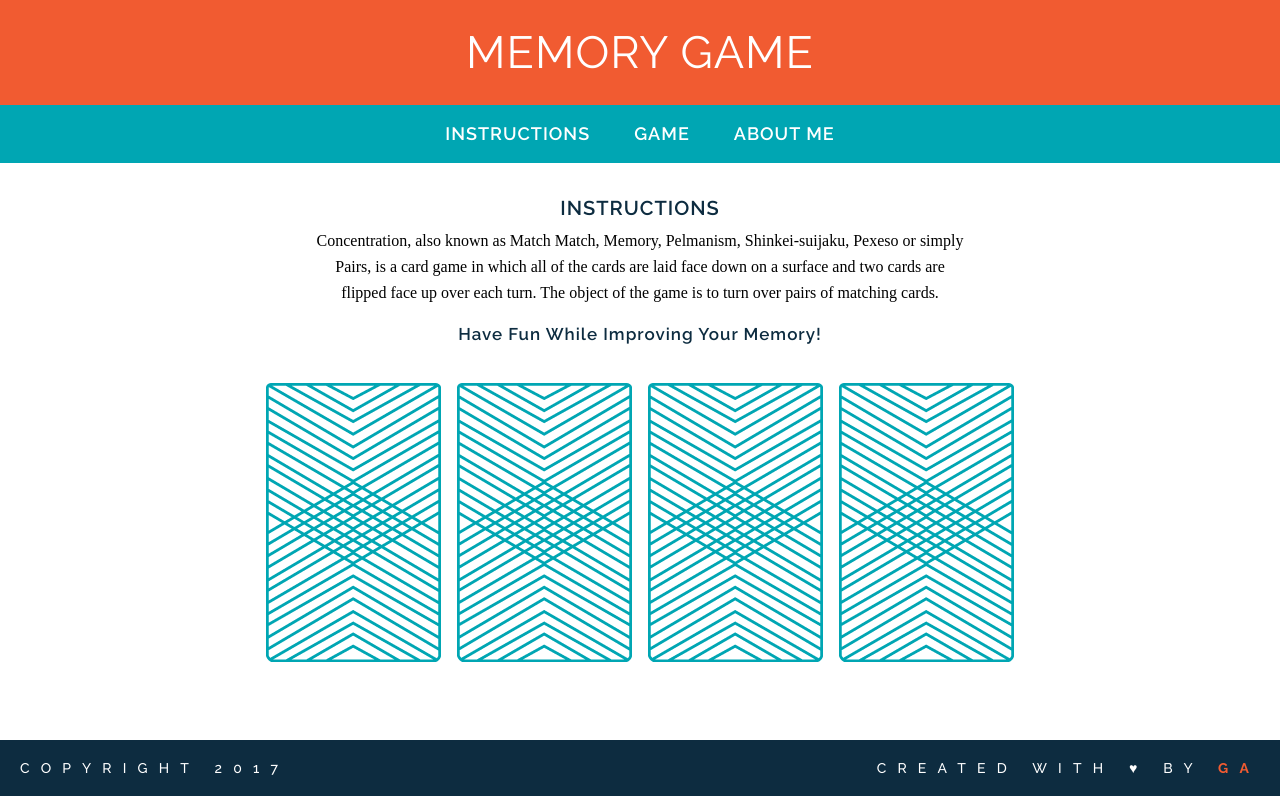
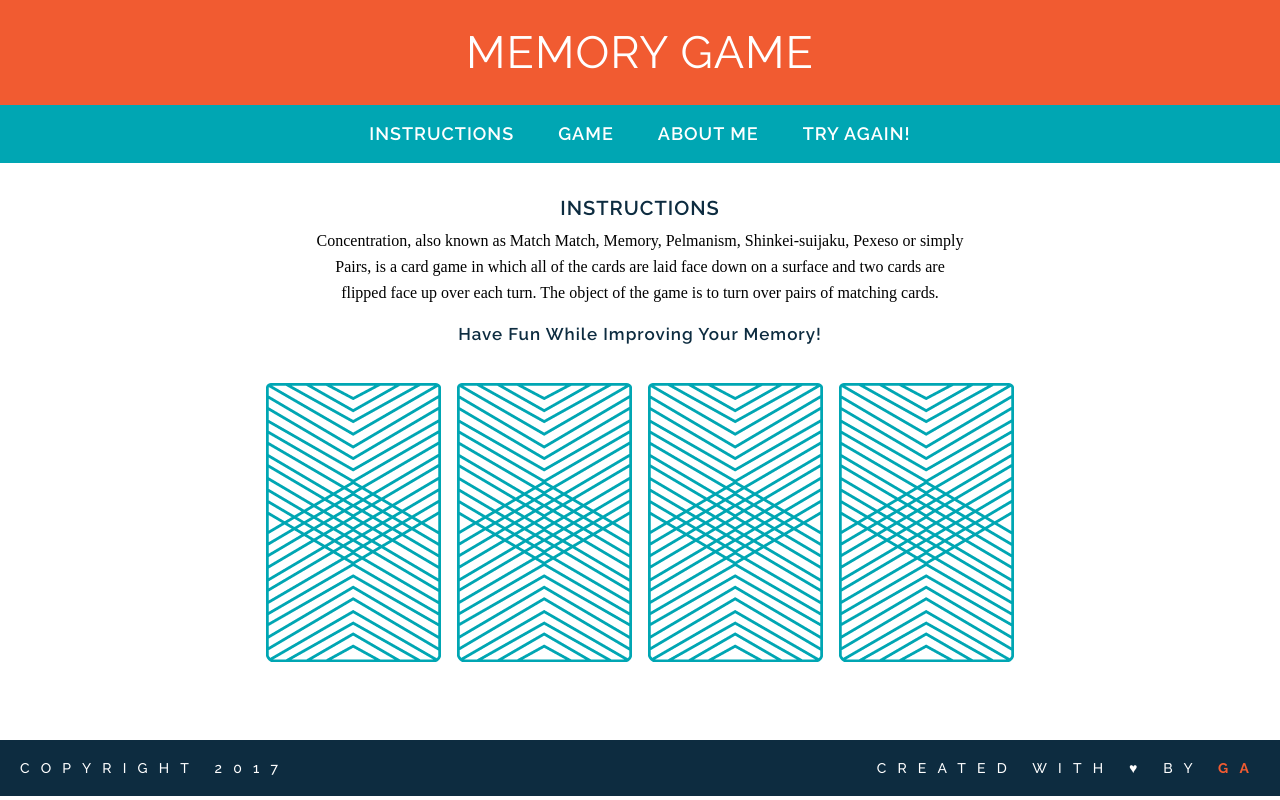
Before and after one commit to VinnyKun/wdi-fundamentals-memorygame, a plain HTML site: page index.html in a window 1280 px wide. Drawn offline with Linux system fonts and the light colour scheme; a web font is replaced by a local one.

Commit message:
added try again nnav option

```diff
--- a/index.html
+++ b/index.html
@@ -14,6 +14,7 @@
 				<a href="#Instructions">Instructions</a>
 				<a href="#Game">Game</a>
 				<a href="http://www.facebook.com/vineeeee">About Me</a>
+				<a href=""> Try Again!</a>
 			</nav>
 
 
```
